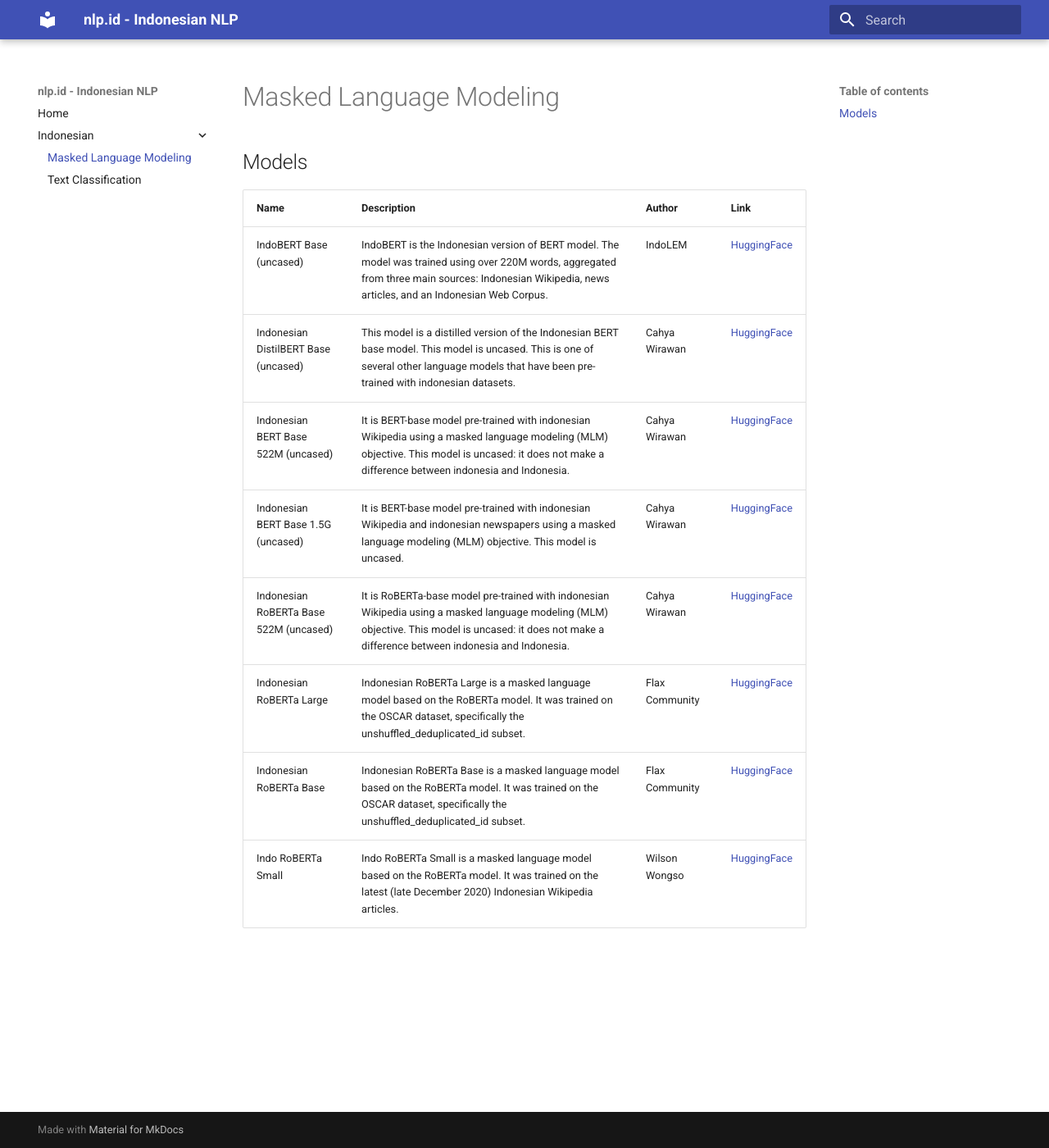
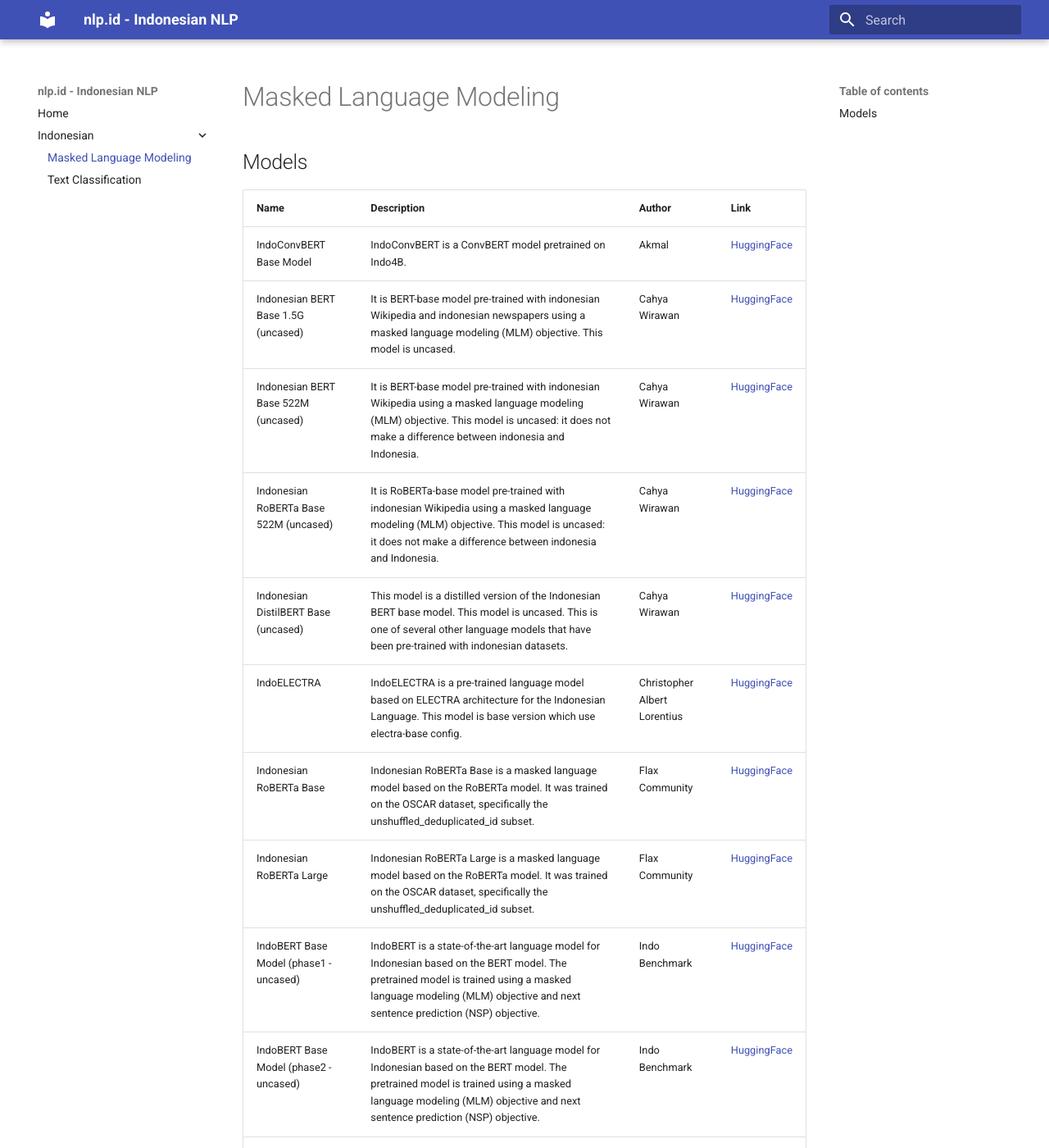
Before and after one commit to indonesian-nlp/nlp-resources, an MkDocs documentation site: the page built from docs/indonesian/index.md, in a window 1280 px wide and 1400 px high. Shown: the whole window at 82% size. Built offline with MkDocs 1.6.1 and Material for MkDocs 9.7.7, drawn with Linux system fonts in a browser that asks for light colours; some of the changed text lies outside the part shown.

Commit message:
added all masked language models in HF ID

```diff
--- a/docs/indonesian/index.md
+++ b/docs/indonesian/index.md
@@ -2,13 +2,24 @@
 
 ## Models
 
-| Name                                   | Description                                                                                                                                                                                            | Author         | Link                                                                          |
-| -------------------------------------- | ------------------------------------------------------------------------------------------------------------------------------------------------------------------------------------------------------ | -------------- | ----------------------------------------------------------------------------- |
-| IndoBERT Base (uncased)                | IndoBERT is the Indonesian version of BERT model. The model was trained using over 220M words, aggregated from three main sources: Indonesian Wikipedia, news articles, and an Indonesian Web Corpus.  | IndoLEM        | [HuggingFace](https://huggingface.co/indolem/indobert-base-uncased)           |
-| Indonesian DistilBERT Base (uncased)   | This model is a distilled version of the Indonesian BERT base model. This model is uncased. This is one of several other language models that have been pre-trained with indonesian datasets.          | Cahya Wirawan  | [HuggingFace](https://huggingface.co/cahya/distilbert-base-indonesian)        |
-| Indonesian BERT Base 522M (uncased)    | It is BERT-base model pre-trained with indonesian Wikipedia using a masked language modeling (MLM) objective. This model is uncased: it does not make a difference between indonesia and Indonesia.    | Cahya Wirawan  | [HuggingFace](https://huggingface.co/cahya/bert-base-indonesian-522M)         |
-| Indonesian BERT Base 1.5G (uncased)    | It is BERT-base model pre-trained with indonesian Wikipedia and indonesian newspapers using a masked language modeling (MLM) objective. This model is uncased.                                         | Cahya Wirawan  | [HuggingFace](https://huggingface.co/cahya/bert-base-indonesian-1.5G)         |
-| Indonesian RoBERTa Base 522M (uncased) | It is RoBERTa-base model pre-trained with indonesian Wikipedia using a masked language modeling (MLM) objective. This model is uncased: it does not make a difference between indonesia and Indonesia. | Cahya Wirawan  | [HuggingFace](https://huggingface.co/cahya/roberta-base-indonesian-522M)      |
-| Indonesian RoBERTa Large               | Indonesian RoBERTa Large is a masked language model based on the RoBERTa model. It was trained on the OSCAR dataset, specifically the unshuffled_deduplicated_id subset.                               | Flax Community | [HuggingFace](https://huggingface.co/flax-community/indonesian-roberta-large) |
-| Indonesian RoBERTa Base                | Indonesian RoBERTa Base is a masked language model based on the RoBERTa model. It was trained on the OSCAR dataset, specifically the unshuffled_deduplicated_id subset.                                | Flax Community | [HuggingFace](https://huggingface.co/flax-community/indonesian-roberta-base)  |
-| Indo RoBERTa Small                     | Indo RoBERTa Small is a masked language model based on the RoBERTa model. It was trained on the latest (late December 2020) Indonesian Wikipedia articles.                                             | Wilson Wongso  | [HuggingFace](https://huggingface.co/w11wo/indo-roberta-small)                |
+| Name                                         | Description                                                                                                                                                                                                          | Author                       | Link                                                                          |
+|----------------------------------------------|----------------------------------------------------------------------------------------------------------------------------------------------------------------------------------------------------------------------|------------------------------|-------------------------------------------------------------------------------|
+| IndoConvBERT Base Model                      | IndoConvBERT is a ConvBERT model pretrained on Indo4B.                                                                                                                                                               | Akmal                        | [HuggingFace](https://huggingface.co/Wikidepia/IndoConvBERT-base)             |
+| Indonesian BERT Base 1.5G (uncased)          | It is BERT-base model pre-trained with indonesian Wikipedia and indonesian newspapers using a masked language modeling (MLM) objective. This model is uncased.                                                       | Cahya Wirawan                | [HuggingFace](https://huggingface.co/cahya/bert-base-indonesian-1.5G)         |
+| Indonesian BERT Base 522M (uncased)          | It is BERT-base model pre-trained with indonesian Wikipedia using a masked language modeling (MLM) objective. This model is uncased: it does not make a difference between indonesia and Indonesia.                  | Cahya Wirawan                | [HuggingFace](https://huggingface.co/cahya/bert-base-indonesian-522M)         |
+| Indonesian RoBERTa Base 522M (uncased)       | It is RoBERTa-base model pre-trained with indonesian Wikipedia using a masked language modeling (MLM) objective. This model is uncased: it does not make a difference between indonesia and Indonesia.               | Cahya Wirawan                | [HuggingFace](https://huggingface.co/cahya/roberta-base-indonesian-522M)      |
+| Indonesian DistilBERT Base (uncased)         | This model is a distilled version of the Indonesian BERT base model. This model is uncased. This is one of several other language models that have been pre-trained with indonesian datasets.                        | Cahya Wirawan                | [HuggingFace](https://huggingface.co/cahya/distilbert-base-indonesian)        |
+| IndoELECTRA                                  | IndoELECTRA is a pre-trained language model based on ELECTRA architecture for the Indonesian Language. This model is base version which use electra-base config.                                                     | Christopher Albert Lorentius | [HuggingFace](https://huggingface.co/ChristopherA08/IndoELECTRA)              |
+| Indonesian RoBERTa Base                      | Indonesian RoBERTa Base is a masked language model based on the RoBERTa model. It was trained on the OSCAR dataset, specifically the unshuffled_deduplicated_id subset.                                              | Flax Community               | [HuggingFace](https://huggingface.co/flax-community/indonesian-roberta-base)  |
+| Indonesian RoBERTa Large                     | Indonesian RoBERTa Large is a masked language model based on the RoBERTa model. It was trained on the OSCAR dataset, specifically the unshuffled_deduplicated_id subset.                                             | Flax Community               | [HuggingFace](https://huggingface.co/flax-community/indonesian-roberta-large) |
+| IndoBERT Base Model (phase1 - uncased)       | IndoBERT is a state-of-the-art language model for Indonesian based on the BERT model. The pretrained model is trained using a masked language modeling (MLM) objective and next sentence prediction (NSP) objective. | Indo Benchmark               | [HuggingFace](https://huggingface.co/indobenchmark/indobert-base-p1)          |
+| IndoBERT Base Model (phase2 - uncased)       | IndoBERT is a state-of-the-art language model for Indonesian based on the BERT model. The pretrained model is trained using a masked language modeling (MLM) objective and next sentence prediction (NSP) objective. | Indo Benchmark               | [HuggingFace](https://huggingface.co/indobenchmark/indobert-base-p2)          |
+| IndoBERT Large Model (phase1 - uncased)      | IndoBERT is a state-of-the-art language model for Indonesian based on the BERT model. The pretrained model is trained using a masked language modeling (MLM) objective and next sentence prediction (NSP) objective. | Indo Benchmark               | [HuggingFace](https://huggingface.co/indobenchmark/indobert-large-p1)         |
+| IndoBERT Large Model (phase2 - uncased)      | IndoBERT is a state-of-the-art language model for Indonesian based on the BERT model. The pretrained model is trained using a masked language modeling (MLM) objective and next sentence prediction (NSP) objective. | Indo Benchmark               | [HuggingFace](https://huggingface.co/indobenchmark/indobert-large-p2)         |
+| IndoBERT-Lite Base Model (phase1 - uncased)  | IndoBERT is a state-of-the-art language model for Indonesian based on the BERT model. The pretrained model is trained using a masked language modeling (MLM) objective and next sentence prediction (NSP) objective. | Indo Benchmark               | [HuggingFace](https://huggingface.co/indobenchmark/indobert-lite-base-p1)     |
+| IndoBERT-Lite Base Model (phase2 - uncased)  | IndoBERT is a state-of-the-art language model for Indonesian based on the BERT model. The pretrained model is trained using a masked language modeling (MLM) objective and next sentence prediction (NSP) objective. | Indo Benchmark               | [HuggingFace](https://huggingface.co/indobenchmark/indobert-lite-base-p2)     |
+| IndoBERT-Lite Large Model (phase1 - uncased) | IndoBERT is a state-of-the-art language model for Indonesian based on the BERT model. The pretrained model is trained using a masked language modeling (MLM) objective and next sentence prediction (NSP) objective. | Indo Benchmark               | [HuggingFace](https://huggingface.co/indobenchmark/indobert-lite-large-p1)    |
+| IndoBERT-Lite Large Model (phase2 - uncased) | IndoBERT is a state-of-the-art language model for Indonesian based on the BERT model. The pretrained model is trained using a masked language modeling (MLM) objective and next sentence prediction (NSP) objective. | Indo Benchmark               | [HuggingFace](https://huggingface.co/indobenchmark/indobert-lite-large-p2)    |
+| IndoBERT Base (uncased)                      | IndoBERT is the Indonesian version of BERT model. The model was trained using over 220M words, aggregated from three main sources: Indonesian Wikipedia, news articles, and an Indonesian Web Corpus.                | IndoLEM                      | [HuggingFace](https://huggingface.co/indolem/indobert-base-uncased)           |
+| IndoBERT (Indonesian BERT Model)             | IndoBERT is a pre-trained language model based on BERT architecture for the Indonesian Language. This model is base-uncased version which use bert-base config.                                                      | Sarah Lintang                | [HuggingFace](https://huggingface.co/sarahlintang/IndoBERT)                   |
+| Indo RoBERTa Small                           | Indo RoBERTa Small is a masked language model based on the RoBERTa model. It was trained on the latest (late December 2020) Indonesian Wikipedia articles.                                                           | Wilson Wongso                | [HuggingFace](https://huggingface.co/w11wo/indo-roberta-small)                |
```
Also changed, not shown: docs/index.md (+2 -2 lines).
